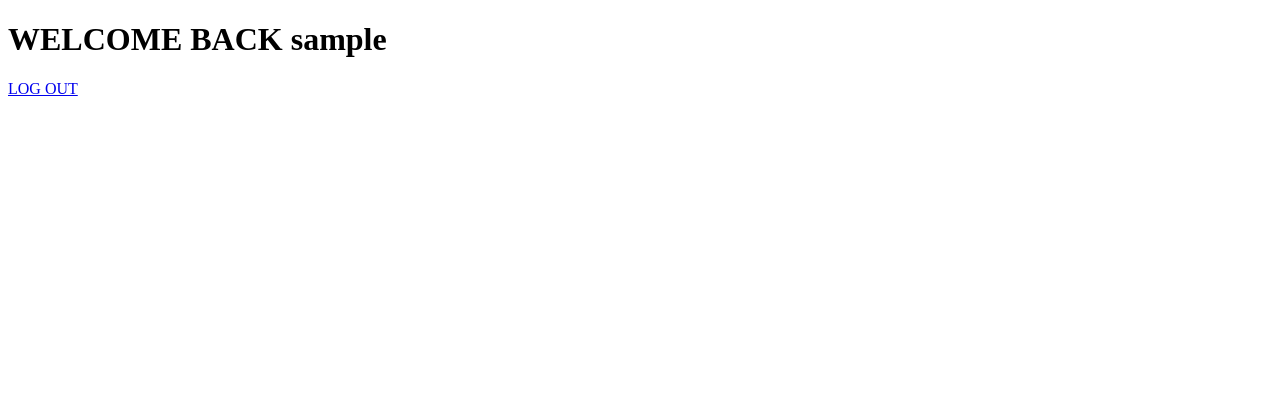
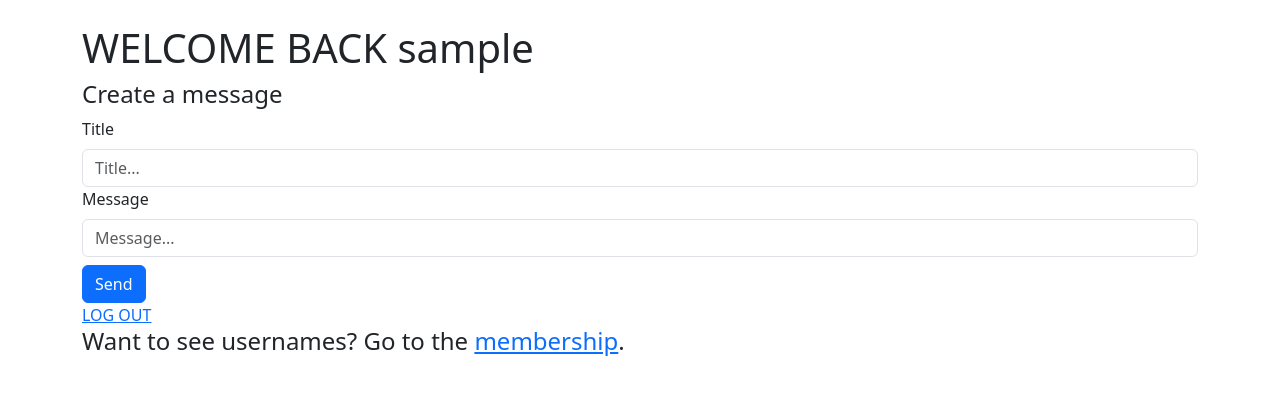
Before and after one commit to Thorben-E/members-only, a Node server app: page / in a window 1280 px wide. Shown: the top 395 px of the page. Run offline with Node 20, Linux system fonts and the light colour scheme; the visitor is signed in with stand-in values (Sample User, id 1); data that the repository does not hold is empty; some libraries are stand-ins or nearby versions.

Commit message:
finished

```diff
--- a/app.js
+++ b/app.js
@@ -1,4 +1,5 @@
 const express = require("express");
+const { body, validationResult } = require('express-validator')
 const path = require("path");
 const session = require("express-session");
 const passport = require("passport");
@@ -23,16 +24,27 @@ const User = mongoose.model(
   "User",
   new Schema({
     username: { type: String, required: true, unique: true },
-    password: { type: String, required: true }
+    password: { type: String, required: true },
+    member: { type: Boolean, required: true },
+    admin: { type: Boolean, required: true }
   })
 );
+
+const Message = mongoose.model(
+  "Message",
+  new Schema({
+    title: { type: String, required: true },
+    message: { type: String, required: true },
+    timestamp: { type: Date, required: true },
+    user: { type: String, required: true }
+  })
+)
 
 const localStrategyCallback = (username, password, done) => {
   User.findOne({ username }, (err, user) => {
     if (err) {
       return done(err);
     }
-
 
     if (!user) {
       return done(null, false, { message: "Incorrect username" });
@@ -91,8 +103,27 @@ app.use((req, res, next) => {
   next();
 });
 
-app.get("/", (req, res) => {
-  res.render("index")
+app.get("/", async (req, res, next) => {
+  try {
+    let admin = false
+    let member = false
+    if (res.locals.currentUser) {
+      if (res.locals.currentUser.member === true) {
+        member = true
+      }
+      if (res.locals.currentUser.admin === true) {
+        admin = true
+      }
+    }
+    const messages = await Message.find().sort([["timestamp", "descending"]]).populate("user");
+    return res.render('index', {
+      messages: messages,
+      admin: admin,
+      member: member
+    })
+  } catch (err) {
+    return next(err);
+  }
 });
 
 app.get("/sign-up", (req, res) => {
@@ -108,15 +139,40 @@ app.get("/log-out", (req, res, next) => {
   });
 });
 
-app.post("/sign-up", (req, res, next) => {
+app.post(
+  "/sign-up",
+  body('passwordConfirmation').custom((value, { req }) => {
+    if (value !== req.body.password) {
+      throw new Error('Password confirmation does not match password')
+    }
+
+    return true
+  }),
+  (req, res, next) => {
+    const result = validationResult(req)
+    if (!result.isEmpty()) {
+      return res.status(400).json({ errors: result.array() })
+    }
+
+
+
+    //create user
     bcrypt.hash(req.body.password, 10, (err, hashedPassword) => {
       if (err) {
         next(err);
+      }
+      let admin = false
+      if (req.body.admin === 'on') {
+        admin = true
+      } else {
+        admin = false
       }
 
       new User({
         username: req.body.username,
         password: hashedPassword,
+        member: false,
+        admin: admin
       }).save((err) => {
         if (err) {
           return next(err);
@@ -137,6 +193,44 @@ app.post("/log-in", passport.authenticate("local", {
   failureMessage: true,
 }));
 
+app.post("/create-message", (req, res, next) => {
+  const dateFormat = Date.now()
+  new Message({
+    title: req.body.title,
+    message: req.body.message,
+    timestamp: dateFormat,
+    user: res.locals.currentUser.username
+  }).save((err) => {
+    if (err) {
+      return next(err)
+    }
+    res.redirect('/')
+  })
+  console.log('message created')
+})
+
+app.get('/membership', (req, res) => {
+  res.render('membership')
+})
+
+app.post('/membership', (req, res, next) => {
+  console.log(res.locals.currentUser)
+  if (req.body.answer !== process.env.MEMBER_PW) {
+    res.render('membership', { errMessage: "Wrong password"})
+  } else {
+    User.findByIdAndUpdate(res.locals.currentUser._id,{ $set:{ "member": true }}, {},
+    function(err, result) {
+      if (err) return next(err)
+      res.redirect('/')
+    })
+  }
+})
+
+app.post('/deletemessage/:id', (req, res, next) => {
+  Message.findByIdAndDelete(req.params.id)
+    .then(() => res.redirect('/'))
+})
+
 const port = process.env.PORT ?? 3000;
 
 app.listen(port, () => console.log(`app listening on port ${port}!`));
--- a/package.json
+++ b/package.json
@@ -9,6 +9,7 @@
     "ejs": "^3.1.8",
     "express": "^4.18.2",
     "express-session": "^1.17.3",
+    "express-validator": "^6.14.2",
     "mongoose": "^6.8.4",
     "morgan": "^1.10.0",
     "passport": "^0.6.0",
--- a/views/index.ejs
+++ b/views/index.ejs
@@ -4,21 +4,55 @@
 <head>
   <meta charset="UTF-8">
   <title>Auth Demo</title>
+  <link href="https://cdn.jsdelivr.net/npm/bootstrap@5.3.0-alpha1/dist/css/bootstrap.min.css" rel="stylesheet" integrity="sha384-GLhlTQ8iRABdZLl6O3oVMWSktQOp6b7In1Zl3/Jr59b6EGGoI1aFkw7cmDA6j6gD" crossorigin="anonymous">
+  <script defer src="https://cdn.jsdelivr.net/npm/bootstrap@5.3.0-alpha1/dist/js/bootstrap.bundle.min.js" integrity="sha384-w76AqPfDkMBDXo30jS1Sgez6pr3x5MlQ1ZAGC+nuZB+EYdgRZgiwxhTBTkF7CXvN" crossorigin="anonymous"></script>
 </head>
 
 <body>
-  <% if (locals.currentUser) {%>
-    <h1>WELCOME BACK <%= locals.currentUser.username %>
-    </h1>
+  <div class="container mt-4">
+    <% if (locals.currentUser) {%>
+    <h1>WELCOME BACK <%= locals.currentUser.username %></h1>
+    <h4>Create a message</h3>
+    <form action="/create-message" method="POST">
+      <label for="title" class="form-label">Title</label>
+      <input type="text" name="title" id="title" placeholder="Title..." class="form-control">
+      <label for="message" class="form-label">Message</label>
+      <input type="text" name="message" id="message" placeholder="Message..." class="form-control">
+      <button type="submit" class="btn btn-primary mt-2">Send</button>
+    </form>
     <a href="/log-out">LOG OUT</a>
+    <% if(!member){ %>
+      <h4>Want to see usernames? Go to the <a href="/membership" class="link">membership</a>.</h4>
+    <% } %>
+    <% messages.map(message => {%>
+      <form action="/deletemessage/<%=message._id%>" method="POST">
+        <div class="card">
+          <div class="card-body">
+            <h2 class="card-title"><%=message.title%></h2>
+            <span class="card-subtitle">
+              <% if(member){%>
+                <%=message.user%>
+              <% } else {%>
+                NOMEMBER
+              <%}%>
+               at <%=message.timestamp%>
+            </span>
+            <div class="card-text"><%=message.message%></div>
+            <% if (admin) {%>
+              <button type="submit" class="btn btn-primary">Delete</button>
+            <%}%>
+          </div>
+        </div>
+      </form>
+    <%})%>
     <% } else { %>
-      <h1>please log in</h1>
+      <h1>Login to create messages!</h1>
       <form action="/log-in" method="POST">
-        <label for="username">Username</label>
-        <input name="username" placeholder="username" type="text" />
-        <label for="password">Password</label>
-        <input name="password" type="password" />
-        <button>Log In</button>
+        <label for="username" class="form-label">Username</label>
+        <input name="username" class="form-control" placeholder="username" type="text" />
+        <label for="password" class="form-label">Password</label>
+        <input name="password" class="form-control" placeholder="password" type="password" />
+        <button class="btn btn-primary mt-2">Log In</button>
       </form>
       <% if (locals.errorMessage) {%>
         <p>
@@ -28,6 +62,28 @@
 
       <a href="/sign-up">Or sign up.</a>
       <%}%>
+        <% messages.map(message => {%>
+      <form action="/deletemessage/<%=message._id%>" method="POST">
+        <div class="card">
+          <div class="card-body">
+            <h2 class="card-title"><%=message.title%></h2>
+            <span class="card-subtitle">
+              <% if(member){%>
+                <%=message.user%>
+              <% } else {%>
+                NOMEMBER
+              <%}%>
+               at <%=message.timestamp%>
+            </span>
+            <div class="card-text"><%=message.message%></div>
+            <% if (admin) {%>
+              <button type="submit" class="btn btn-primary">Delete</button>
+            <%}%>
+          </div>
+        </div>
+      </form>
+    <%})%>
+  </div>
 </body>
 
 </html>
```
Also changed, not shown: views/membership.ejs (added, +29 -0 lines), views/sign-up-form.ejs (+18 -8 lines), 2 other files. Lines whose indentation alone changed are shown as unchanged.
